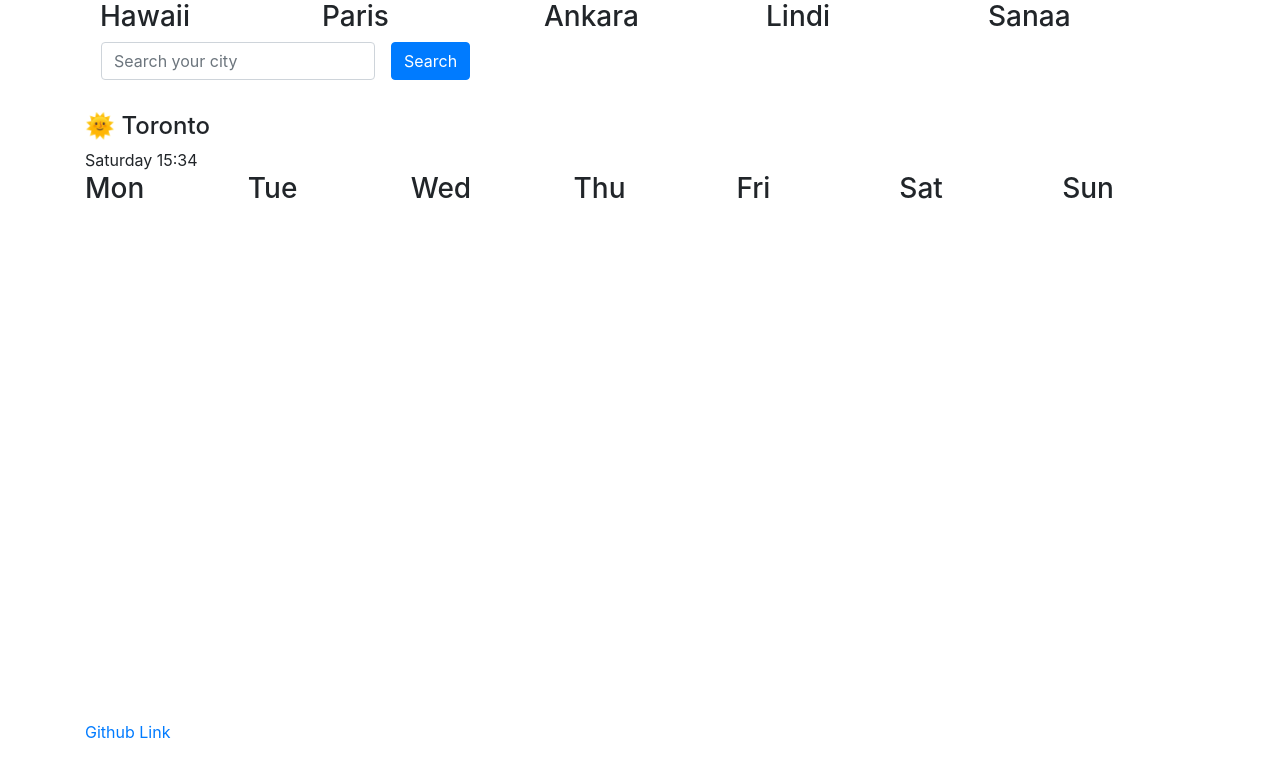
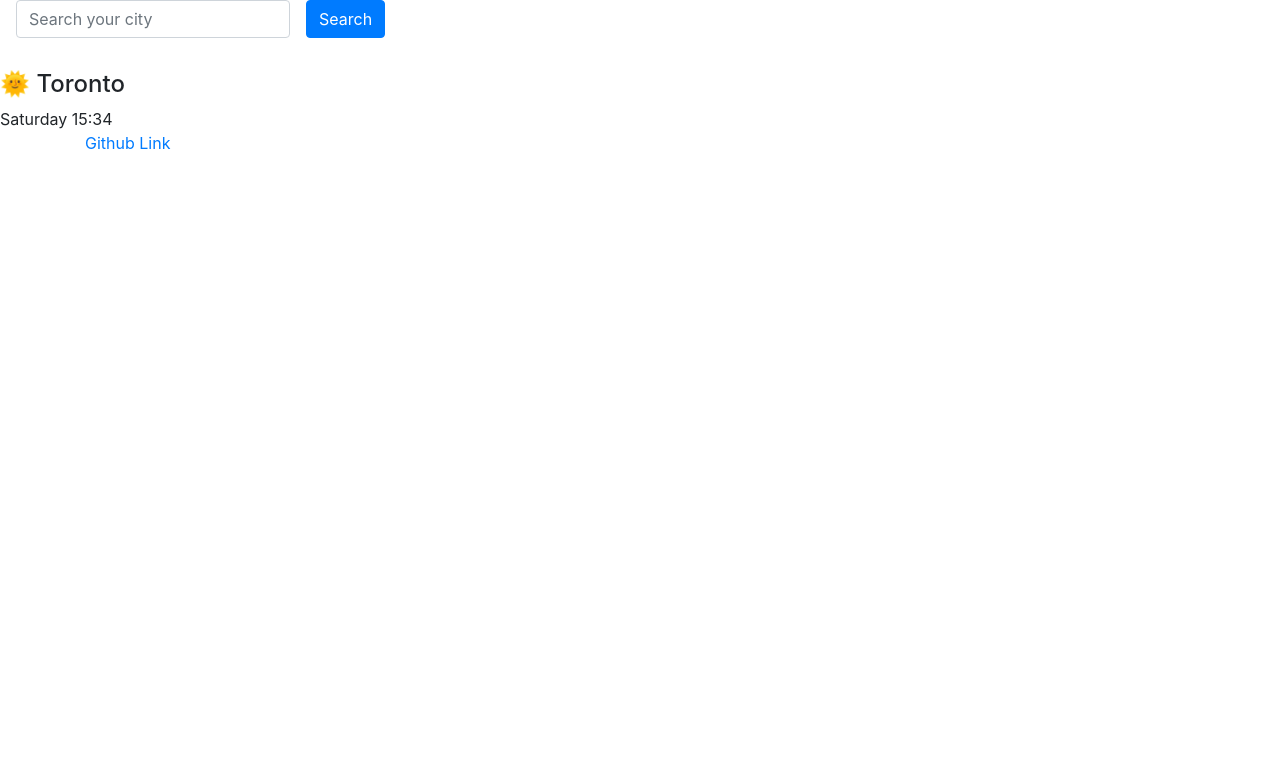
Before and after one commit to Faa-ux/weather-App, a plain HTML site: page index.html in a window 1280 px wide. Drawn offline with nearby package versions, Linux system fonts and the light colour scheme.

Commit message:
removed columns
edited out the countries and days of the week.removed css for h3

```diff
--- a/index.html
+++ b/index.html
@@ -11,26 +11,6 @@
 </head>
 
 <body>
-    <div class="container" style="height:90vh;">
-        <div class="container">
-            <div class="row">
-                <div class="col">
-                    <h3>Hawaii</h3>
-                </div>
-                <div class="col">
-                    <h3>Paris</h3>
-                </div>
-                <div class="col">
-                    <h3>Ankara</h3>
-                </div>
-                <div class="col">
-                    <h3>Lindi</h3>
-                </div>
-                <div class="col">
-                    <h3>Sanaa</h3>
-                </div>
-            </div>
-        </div>
         <form class="form-inline" id=searchcity>
             <div class="form-group mx-sm-3 mb-2">
                 <label for="inputCity" class="sr-only">City</label>
@@ -44,32 +24,6 @@
         </h4>
         <span id="current-time"></span>
         <br>
-        <h3>
-            <div class="row">
-                <div class="col">
-                    Mon
-                </div>
-                <div class="col">
-                    Tue
-                </div>
-                <div class="col">
-                    Wed
-                </div>
-                <div class="col">
-                    Thu
-                </div>
-                <div class="col">
-                    Fri
-                </div>
-                <div class="col">
-                    Sat
-                </div>
-                <div class="col">
-                    Sun
-                </div>
-            </div>
-    </div>
-    </h3>
     </div>
     <footer class="footer">
         <div class="container">
--- a/weather.css
+++ b/weather.css
@@ -1,14 +1,9 @@
 body{
   font-family: 'Mukta', sans-serif;
 }
-h3{
-  display: block;
-  padding: 25px;
-  border-radius: 20px;
-  margin: 0 auto;
-}
 form{
   display: block;
+  text-align: center;
   padding: 15px;
   font-size: 18px;
 }
```
